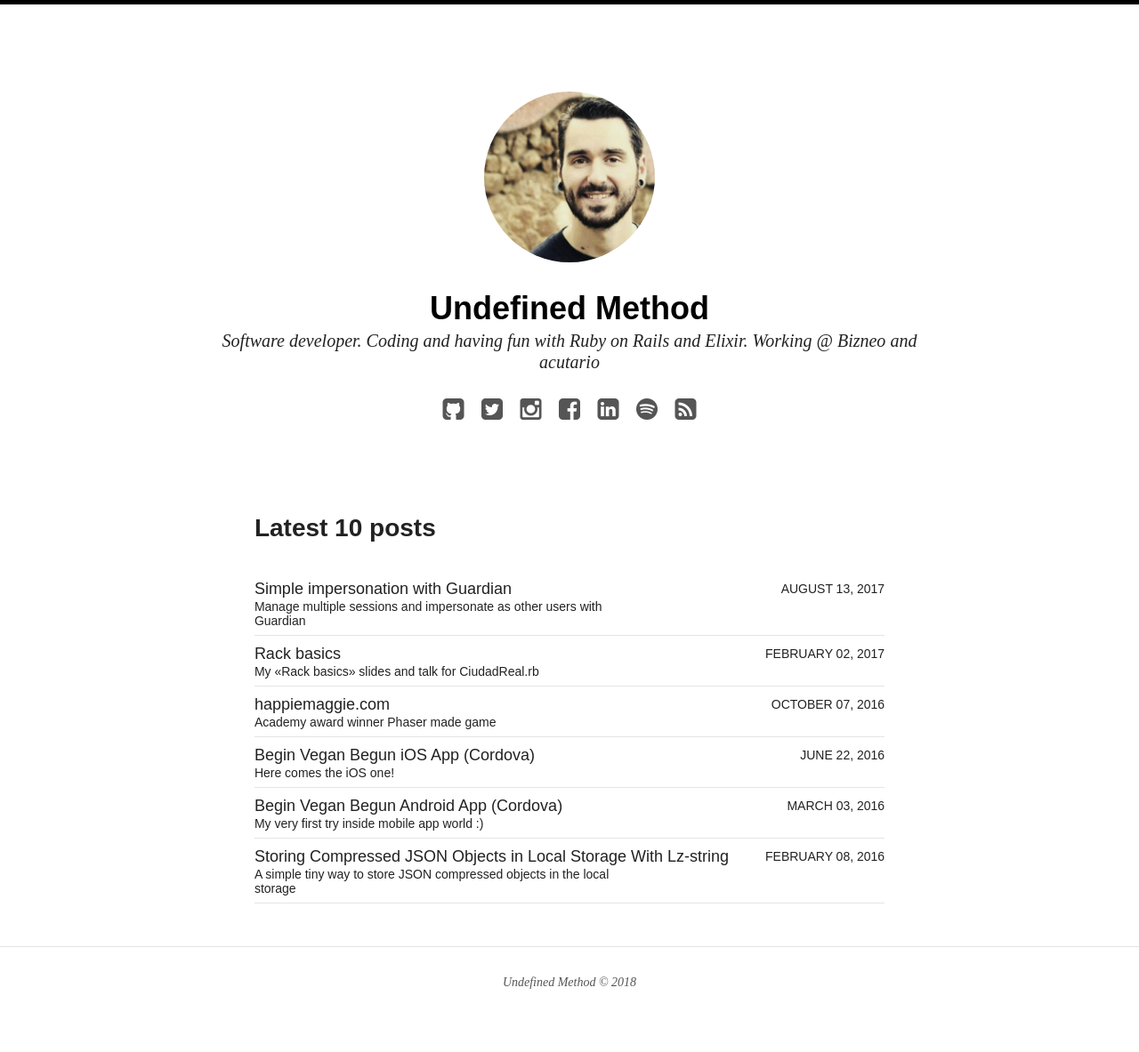
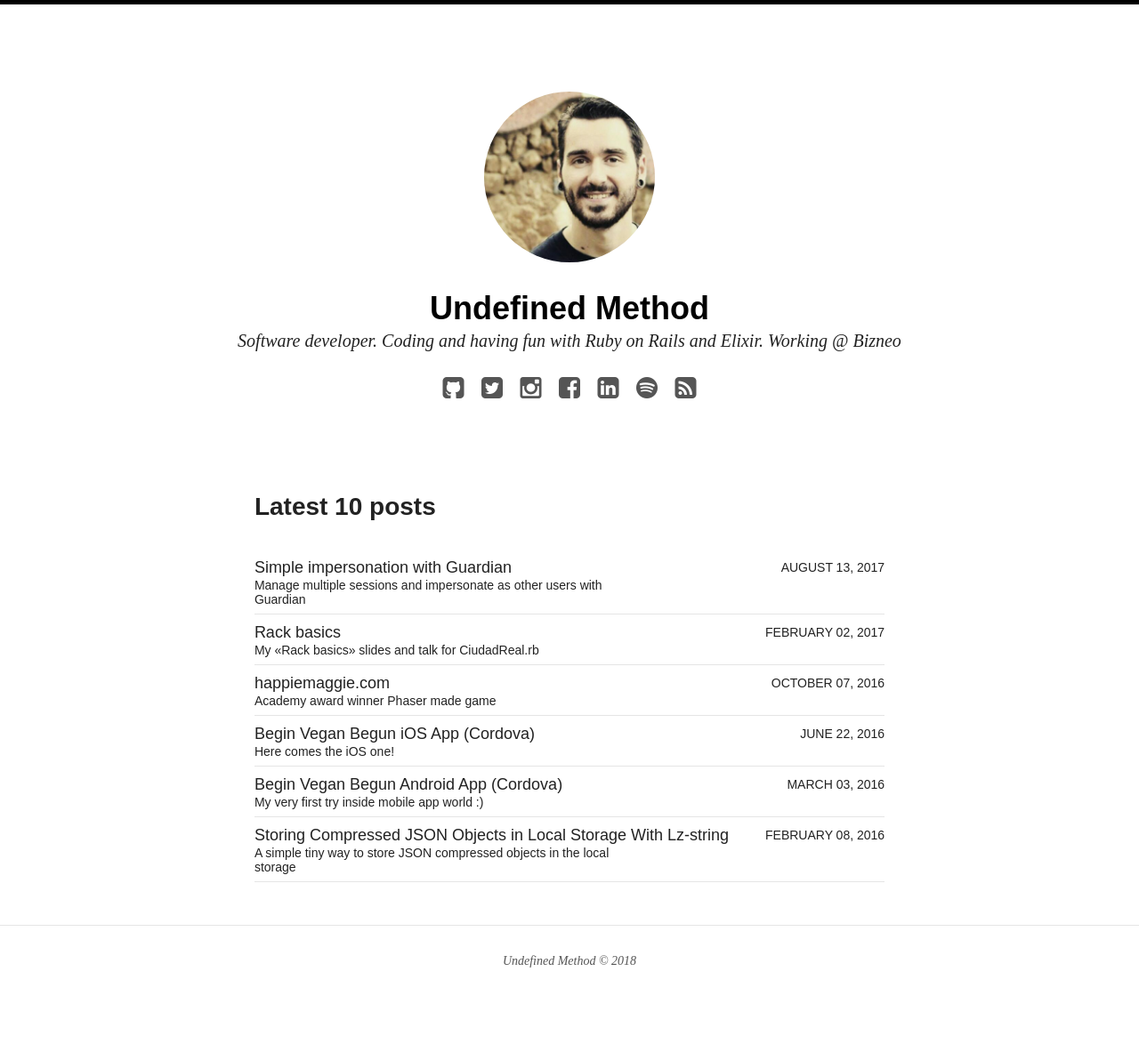
Before and after one commit to enoliglesias/enoliglesias.github.io, a Jekyll site: the page built from index.html, in a window 1280 px wide. Shown: the whole page at 89% size. Built offline with Jekyll 4.4.1, drawn with Linux system fonts in a browser that asks for light colours; nearby versions of some CDN libraries; after the commit the page ends 1159 px from its top, so only the background shows below that.

Commit message:
Remove acutario from actual working at

```diff
--- a/_config.yml
+++ b/_config.yml
@@ -2,7 +2,7 @@
 
 title: Undefined Method
 locale: en_US
-description: Software developer. Coding and having fun with Ruby on Rails and Elixir. Working @ <a href="https://www.bizneo.com/" target="_blank" title="Bizneo">Bizneo</a> and <a href="http://www.acutar.io/" target="_blank" title="Acutario">acutario</a>
+description: Software developer. Coding and having fun with Ruby on Rails and Elixir. Working @ <a href="https://www.bizneo.com/" target="_blank" title="Bizneo">Bizneo</a>
 logo: site-logo.png
 logo_draw: logo.svg
 search: true
```
